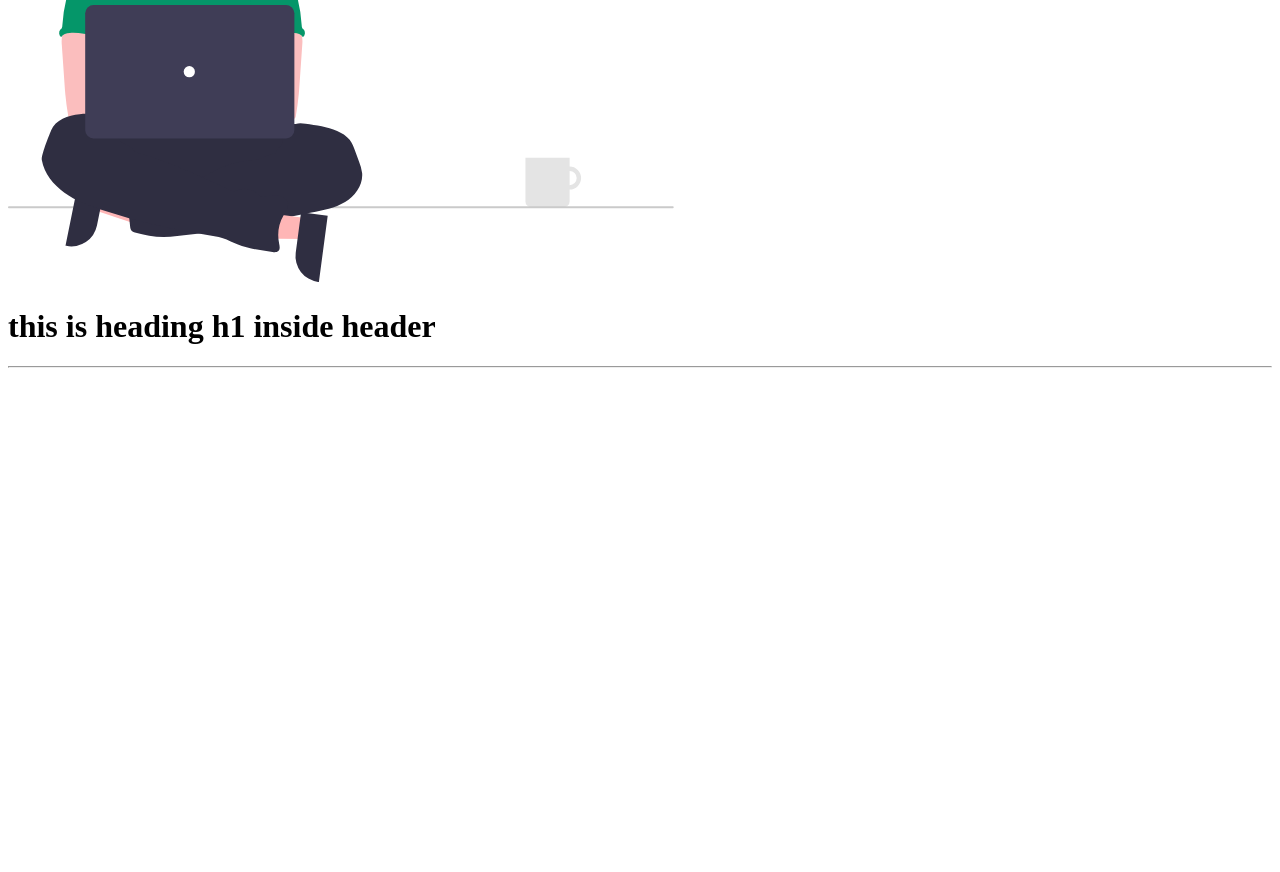
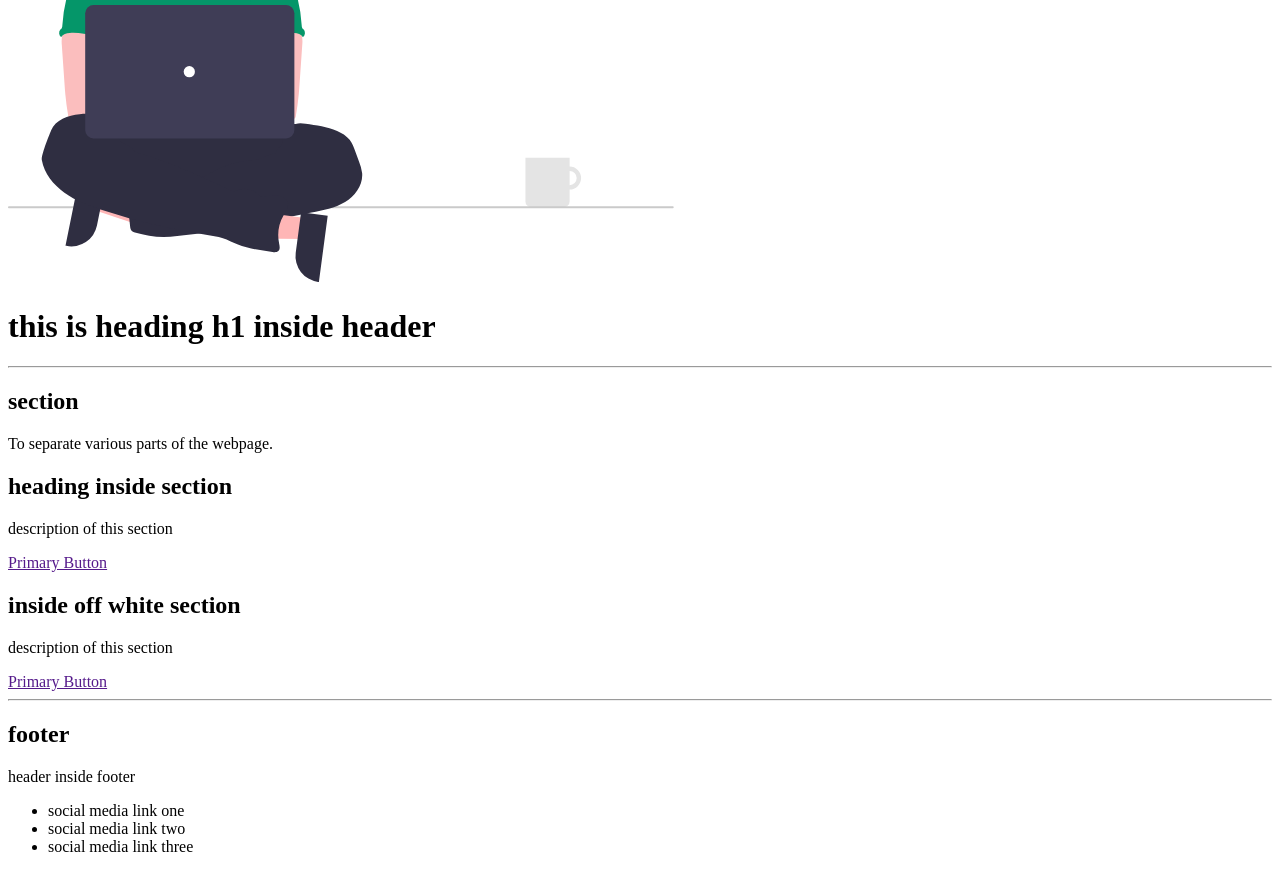
Before and after one commit to apoorveshrai/Professional-Portoflio, a plain HTML site: page index.html in a window 1280 px wide. Shown: the part 1218-2090 px from the top of the page. Before the commit the page ends 1594 px from the top, so only its background shows below. Drawn offline with Linux system fonts and the light colour scheme.

Commit message:
feat : added header, image, footer and sections

```diff
--- a/index.html
+++ b/index.html
@@ -75,6 +75,7 @@
 
     <hr>
 
+     <!-- Header with its corresponding image -->
     <header>
         <img src="images/header-image.svg" />
         <h1> this is heading h1 inside header</h1>
@@ -82,6 +83,35 @@
 
     <hr />
 
+    <!-- Section -->
+    <h2> section</h2>
+    <p>  To separate various parts of the webpage.</p>
+
+    <section>
+        <h2> heading inside section</h2>
+        <p>description of this section</p>
+        <a href=""> Primary Button</a>
+    </section>
+
+    <section>
+        <h2> inside off white section</h2>
+        <p>description of this section</p>
+        <a href=""> Primary Button</a>
+    </section>
+
+    <hr>
+
+    <!-- Footer -->
+    <h2> footer</h2>
+    <footer>
+        <div>header inside footer</div>
+        <ul>
+            <li>social media link one</li>
+            <li>social media link two</li>
+            <li>social media link three</li>
+        </ul>
+    </footer>
+
 </body>
 
 </html>
```
